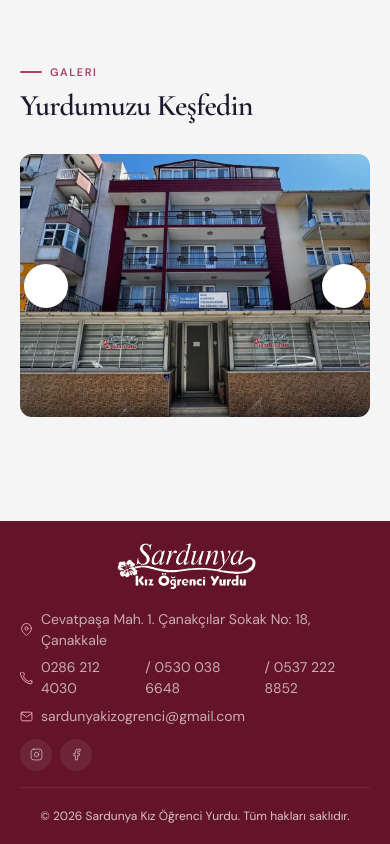
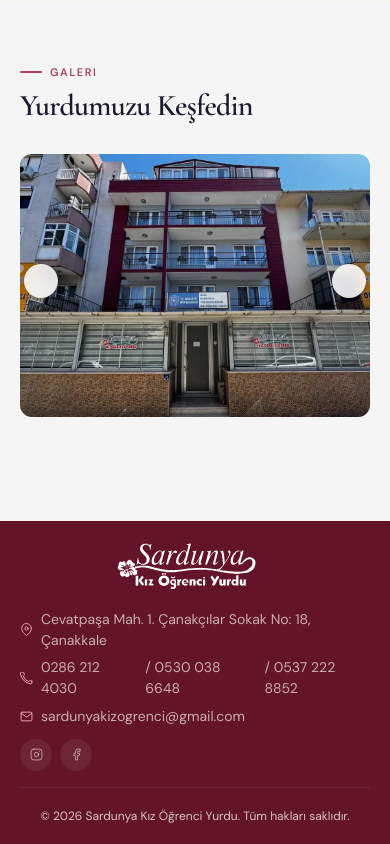
Before and after one commit to atabayraktar/sardunya-web-site, a Next.js app: page / in a window 390 px wide. Shown: the part 6765-7609 px from the top of the page. Built offline with nearby package versions, Linux system fonts and the light colour scheme.

Commit message:
mobile yatay fix

```diff
--- a/src/pages/index.jsx
+++ b/src/pages/index.jsx
@@ -270,7 +270,11 @@
   const [isMobile,     setIsMobile]     = useState(false);
 
   useEffect(() => {
-    const check = () => setIsMobile(window.innerWidth < 768);
+    const check = () => {
+      const w = window.innerWidth;
+      const h = window.innerHeight;
+      setIsMobile(w < 768 || (h < 520 && w < 1024));
+    };
     check();
     window.addEventListener("resize", check);
     return () => window.removeEventListener("resize", check);
--- a/src/styles/pages/index.scss
+++ b/src/styles/pages/index.scss
@@ -1566,15 +1566,16 @@
 
   .swiper-button-prev,
   .swiper-button-next {
-    width: 44px;
-    height: 44px;
+    width: 34px;
+    height: 34px;
     border-radius: 50%;
-    background: var(--white);
-    box-shadow: var(--shadow-card);
+    background: rgba(255,255,255,0.88);
+    backdrop-filter: blur(4px);
+    box-shadow: 0 2px 8px rgba(0,0,0,0.15);
     color: var(--pink);
     z-index: 20;
     pointer-events: auto;
-    &::after { font-size: 0.875rem; font-weight: 800; }
+    &::after { font-size: 0.7rem; font-weight: 900; }
   }
 }
 
@@ -2172,6 +2173,22 @@
     padding-top: 2rem;
     padding-bottom: 2rem;
   }
+
+  // Header küçült
+  .header {
+    &__inner { padding-top: 0.5rem; padding-bottom: 0.5rem; }
+    &__logo img { height: 32px; }
+    &__link { font-size: 0.8125rem; padding: 0.375rem 0.625rem; }
+    &__cta { font-size: 0.8125rem; padding: 0.375rem 0.875rem; }
+  }
+
+  .topbar__inner { gap: 0.375rem; }
+
+  // Bölüm başlıkları
+  .section-title { font-size: clamp(1.375rem, 3.5vw, 1.875rem) !important; }
+  .section-sub   { font-size: 0.875rem; }
+  .section-label { font-size: 0.625rem; }
+
 }
 
 // ─── TABLET PORTRAIT ─────────────────────────────────────────────────────────
@@ -2329,4 +2346,5 @@
   .swiper-button-next { right: 6px; }
 
   .svc-card { height: 100%; }
-}
+  .fac-card { height: 100%; }
+}
```
